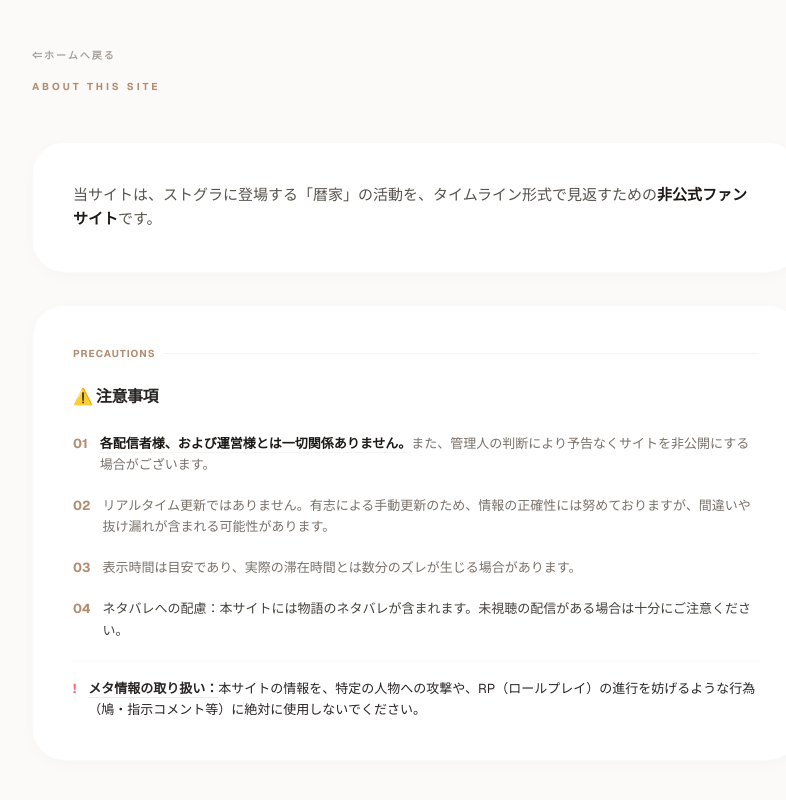
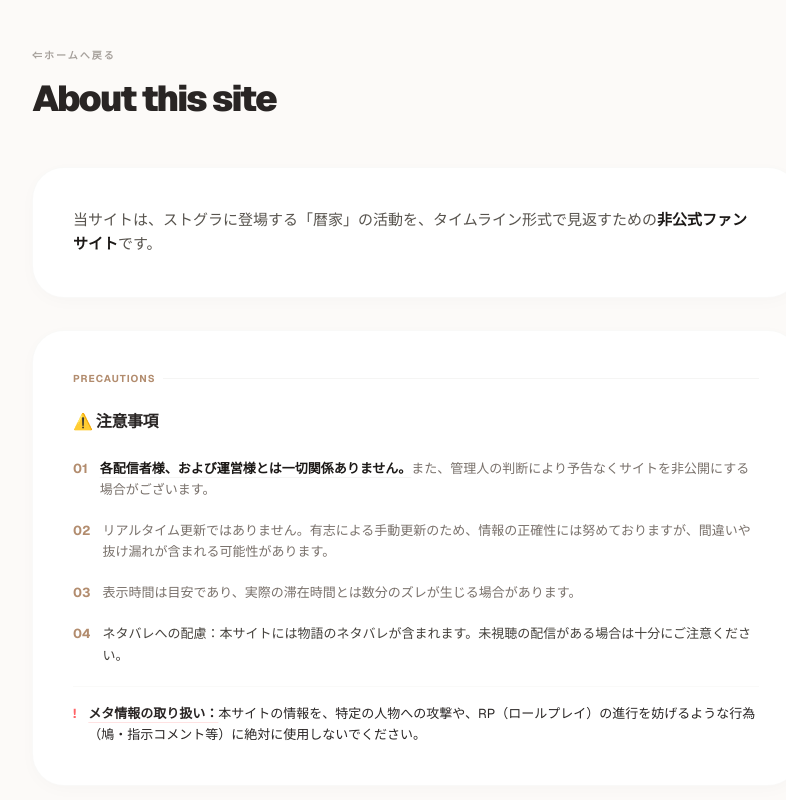
Before and after one commit to ksisfart-ui/kfam-timeline, a Next.js app in the folder kfam-timeline/: page /about in a window 1280 px wide. Shown: the top 800 px of the page, without its empty margins (224-1010 px from the left). Built offline with nearby package versions, Linux system fonts and the light colour scheme.

Commit message:
about/page.tsx：サイト説明-改4-1

```diff
--- a/kfam-timeline/app/about/page.tsx
+++ b/kfam-timeline/app/about/page.tsx
@@ -11,7 +11,7 @@ export default function AboutPage() {
             ⇐ホームへ戻る
           </Link>
           <div className="flex flex-col gap-1">
-            <h1 className="text-[#b28c6e] text-[10px] font-bold tracking-[0.3em] uppercase">
+            <h1 className="text-3xl md:text-4xl font-black text-stone-800 tracking-tighter">
               About this site
             </h1>
           </div>
```
